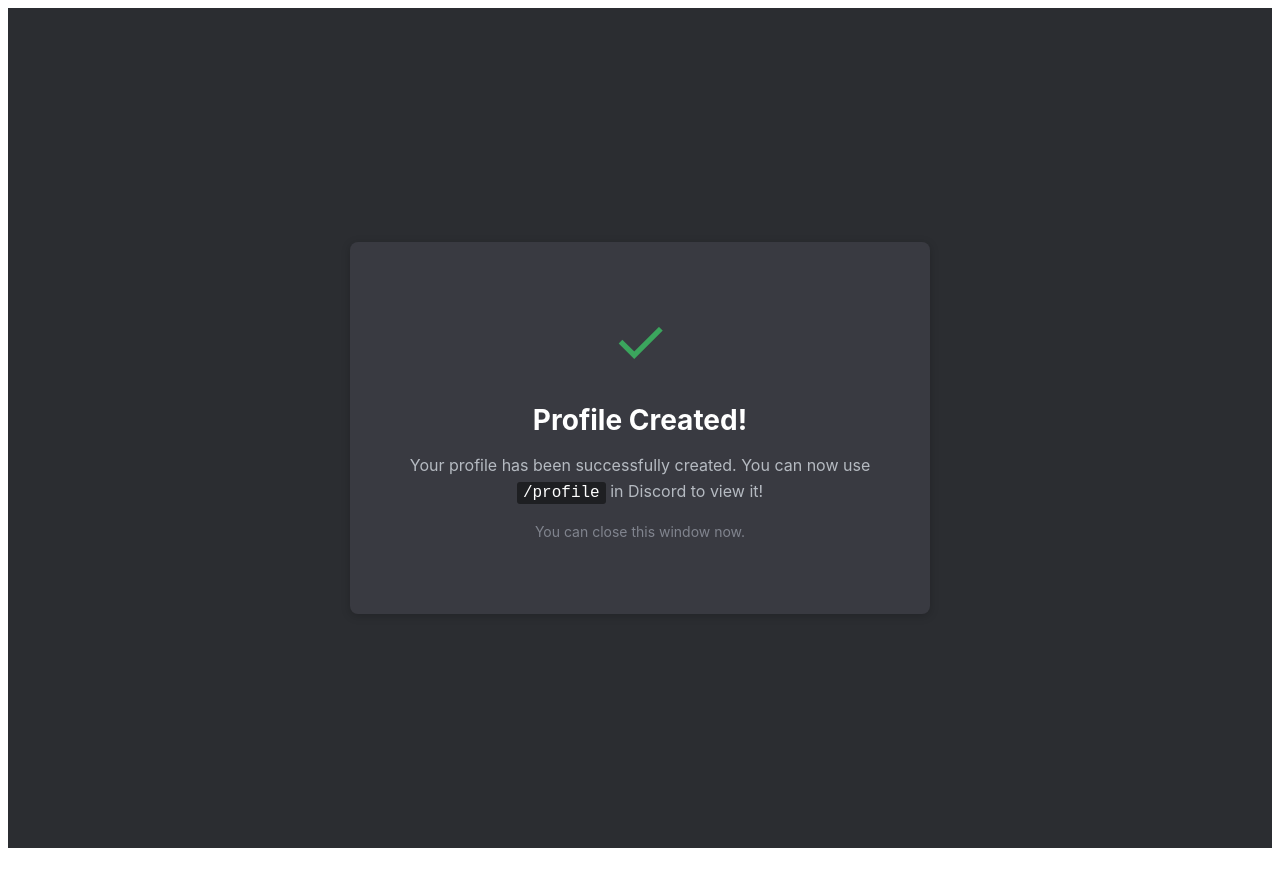
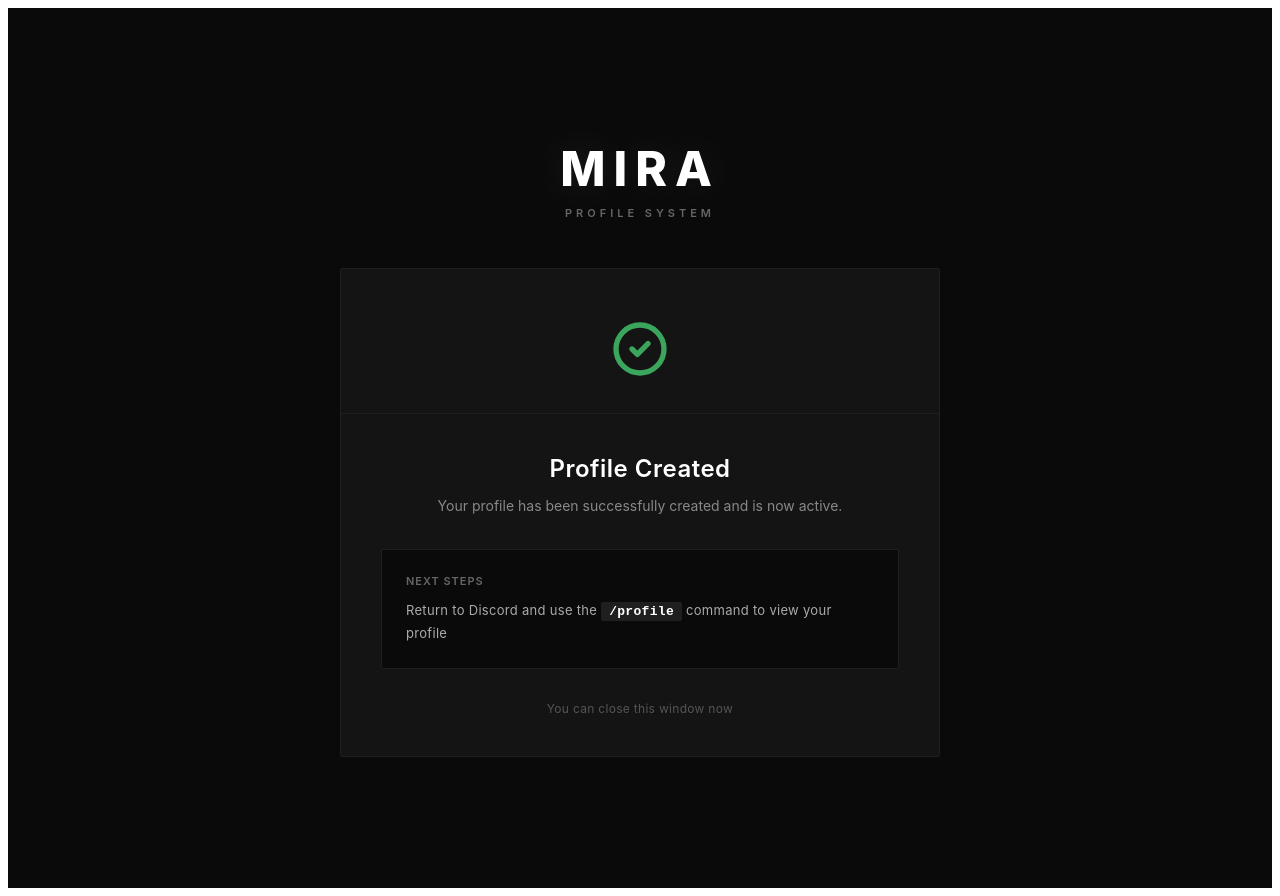
Before and after one commit to diaaney/miraweb, a Next.js app: page /success in a window 1280 px wide. Before the commit the page ends 856 px from the top, so only its background shows below. Built offline with nearby package versions, Linux system fonts and the light colour scheme.

Commit message:
💄 style: redesign UI with elegant VAPE-inspired interface
- Updated landing page with modern dark theme
- Redesigned setup page with cleaner layout
- Enhanced success page with better visuals
- Improved typography and spacing
- Added subtle borders and shadows
- Consistent color scheme throughout

```diff
--- a/pages/success.js
+++ b/pages/success.js
@@ -1,16 +1,39 @@
 export default function Success() {
     return (
         <div style={styles.container}>
-            <div style={styles.card}>
-                <div style={styles.checkmark}>✓</div>
-                <h1 style={styles.title}>Profile Created!</h1>
-                <p style={styles.text}>
-                    Your profile has been successfully created.
-                    You can now use <code style={styles.code}>/profile</code> in Discord to view it!
-                </p>
-                <p style={styles.subtext}>
-                    You can close this window now.
-                </p>
+            <div style={styles.content}>
+                {/* Header */}
+                <div style={styles.header}>
+                    <h1 style={styles.logo}>MIRA</h1>
+                    <p style={styles.subtitle}>PROFILE SYSTEM</p>
+                </div>
+
+                {/* Main Card */}
+                <div style={styles.card}>
+                    <div style={styles.successIcon}>
+                        <svg width="64" height="64" viewBox="0 0 24 24" fill="none">
+                            <path d="M9 12l2 2 4-4m6 2a9 9 0 11-18 0 9 9 0 0118 0z" stroke="#3ba55d" strokeWidth="2" strokeLinecap="round" strokeLinejoin="round"/>
+                        </svg>
+                    </div>
+
+                    <div style={styles.cardContent}>
+                        <h2 style={styles.title}>Profile Created</h2>
+                        <p style={styles.description}>
+                            Your profile has been successfully created and is now active.
+                        </p>
+
+                        <div style={styles.infoBox}>
+                            <div style={styles.infoLabel}>NEXT STEPS</div>
+                            <div style={styles.infoText}>
+                                Return to Discord and use the <code style={styles.code}>/profile</code> command to view your profile
+                            </div>
+                        </div>
+
+                        <div style={styles.actions}>
+                            <div style={styles.note}>You can close this window now</div>
+                        </div>
+                    </div>
+                </div>
             </div>
         </div>
     );
@@ -19,47 +42,107 @@ export default function Success() {
 const styles = {
     container: {
         minHeight: '100vh',
+        backgroundColor: '#0a0a0a',
+        fontFamily: '-apple-system, BlinkMacSystemFont, "Segoe UI", Roboto, "Helvetica Neue", Arial, sans-serif',
+        padding: '40px 20px',
         display: 'flex',
-        alignItems: 'center',
         justifyContent: 'center',
-        backgroundColor: '#2b2d31',
-        fontFamily: '-apple-system, BlinkMacSystemFont, "Segoe UI", Roboto, sans-serif',
-        padding: '20px'
+        alignItems: 'center'
+    },
+    content: {
+        maxWidth: '600px',
+        width: '100%'
+    },
+    header: {
+        textAlign: 'center',
+        marginBottom: '48px'
+    },
+    logo: {
+        fontSize: '48px',
+        fontWeight: '800',
+        color: '#ffffff',
+        letterSpacing: '8px',
+        margin: 0,
+        marginBottom: '8px',
+        textShadow: '0 0 40px rgba(255,255,255,0.1)'
+    },
+    subtitle: {
+        fontSize: '11px',
+        fontWeight: '600',
+        color: '#666',
+        letterSpacing: '4px',
+        margin: 0,
+        textTransform: 'uppercase'
     },
     card: {
-        backgroundColor: '#393A41',
-        borderRadius: '8px',
-        padding: '60px 40px',
-        maxWidth: '500px',
-        width: '100%',
-        textAlign: 'center',
-        boxShadow: '0 2px 10px rgba(0,0,0,0.2)'
+        backgroundColor: '#141414',
+        border: '1px solid #1f1f1f',
+        borderRadius: '2px',
+        overflow: 'hidden'
     },
-    checkmark: {
-        fontSize: '64px',
-        color: '#3ba55d',
-        marginBottom: '24px'
+    successIcon: {
+        display: 'flex',
+        justifyContent: 'center',
+        alignItems: 'center',
+        padding: '48px 0 32px 0',
+        borderBottom: '1px solid #1f1f1f'
+    },
+    cardContent: {
+        padding: '40px'
     },
     title: {
-        color: '#fff',
-        marginBottom: '16px',
-        fontSize: '28px'
+        fontSize: '24px',
+        fontWeight: '600',
+        color: '#ffffff',
+        margin: 0,
+        marginBottom: '12px',
+        letterSpacing: '0.5px',
+        textAlign: 'center'
     },
-    text: {
-        color: '#b5bac1',
-        fontSize: '16px',
+    description: {
+        fontSize: '14px',
+        color: '#888',
+        margin: 0,
+        marginBottom: '32px',
         lineHeight: '1.6',
-        marginBottom: '16px'
+        textAlign: 'center'
     },
-    subtext: {
-        color: '#80848e',
-        fontSize: '14px'
+    infoBox: {
+        backgroundColor: '#0a0a0a',
+        border: '1px solid #1f1f1f',
+        borderRadius: '2px',
+        padding: '24px',
+        marginBottom: '32px'
+    },
+    infoLabel: {
+        fontSize: '11px',
+        fontWeight: '600',
+        color: '#666',
+        letterSpacing: '1px',
+        textTransform: 'uppercase',
+        marginBottom: '12px'
+    },
+    infoText: {
+        fontSize: '13px',
+        color: '#aaa',
+        lineHeight: '1.6',
+        letterSpacing: '0.3px'
     },
     code: {
-        backgroundColor: '#1e1f22',
-        padding: '2px 6px',
-        borderRadius: '3px',
+        backgroundColor: '#1f1f1f',
+        color: '#fff',
+        padding: '2px 8px',
+        borderRadius: '2px',
         fontFamily: 'monospace',
-        color: '#fff'
+        fontSize: '13px',
+        fontWeight: '600'
+    },
+    actions: {
+        textAlign: 'center'
+    },
+    note: {
+        fontSize: '12px',
+        color: '#555',
+        letterSpacing: '0.3px'
     }
 };
```
Also changed, not shown: pages/index.js (+151 -59 lines), pages/setup.js (+203 -89 lines).
